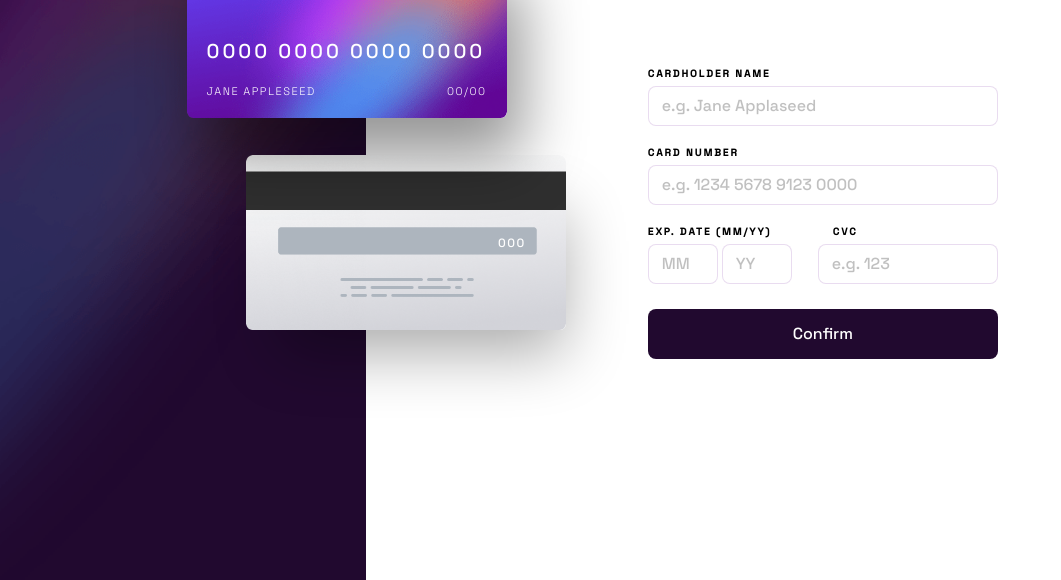
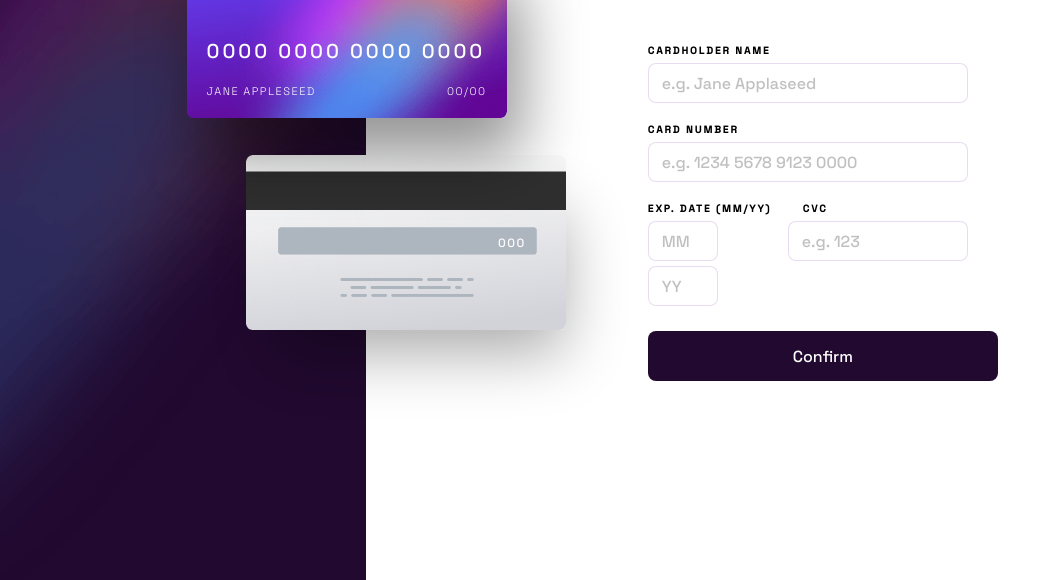
Before and after one commit to DiegxR/Sprint-2, a plain HTML site: page index.html in a window 1280 px wide. Shown: the part 220-800 px from the top of the page, without its empty margins (0-1061 px from the left). Drawn offline with Linux system fonts and the light colour scheme.

Commit message:
Add files via upload

```diff
--- a/styles.css
+++ b/styles.css
@@ -83,11 +83,11 @@ body{
     justify-content: center;
 }
 form{
-    width: 350px;
+    width: 320px;
     font-size: 15px;
 }
 .formulario input{
-    width: 350px;
+    width: 320px;
     height: 40px;
     border-style: none;
     border: 1px solid;
@@ -170,7 +170,7 @@ form button{
 }
 
 #listTable{
-    width: 100%;
+    width: 90%;
     align-self: center;
     justify-self: flex-end;
 
@@ -275,6 +275,10 @@ table th, td{
     }
     .formulario{
        transform: translateY(30px);
+       width: 350px;
+    }
+    form input{
+        width: 350px;
     }
     .formulario form label{
         font-size: 10px;
```
